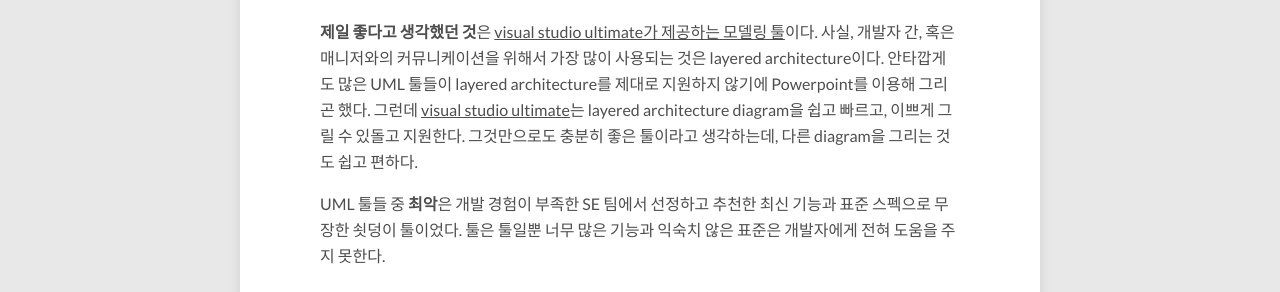
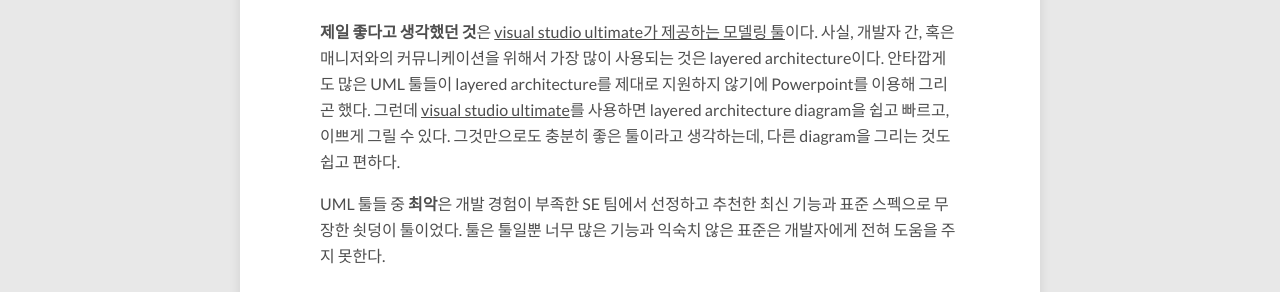
Before and after one commit to dakoo/dakoo.github.io, a Jekyll site: the page built from _posts/2015-07-21-free-sequence-diagram-editor.md, in a window 1280 px wide. Shown: the part 680-972 px from the top of the page. Built offline with Jekyll 4.4.1, drawn with Linux system fonts in a browser that asks for light colours; nearby versions of some CDN libraries; comment, search, counter and statistics services are not loaded.

Commit message:
Update 2015-07-21-free-sequence-diagram-editor.md

```diff
--- a/_posts/2015-07-21-free-sequence-diagram-editor.md
+++ b/_posts/2015-07-21-free-sequence-diagram-editor.md
@@ -14,7 +14,7 @@
 지금까지 많은 UML diagram 툴들을 써왔다. 소프트웨어 디자인을 잘하려면 모델링을 잘해야 한다고 생각해서 회사에서 제공하는 비싸고 전문적인 디자인 툴부터 가벼운 온라인 버전까지 많은 툴들을 프로젝트를 위해 사용해 보았다.
 개발 경력이 쌓여갈수록 툴에 대한 요구사항도 까다롭게 되어 툴들을 다양하게 써보았다.
 
-**제일 좋다고 생각했던 것**은 <u>visual studio ultimate가 제공하는 모델링 툴</u>이다. 사실, 개발자 간, 혹은 매니저와의 커뮤니케이션을 위해서 가장 많이 사용되는 것은 layered architecture이다. 안타깝게도 많은 UML 툴들이 layered architecture를 제대로 지원하지 않기에 Powerpoint를 이용해 그리곤 했다. 그런데 <u>visual studio ultimate</u>는 layered architecture diagram을 쉽고 빠르고, 이쁘게 그릴 수 있돌고 지원한다. 그것만으로도 충분히 좋은 툴이라고 생각하는데, 다른 diagram을 그리는 것도 쉽고 편하다.
+**제일 좋다고 생각했던 것**은 <u>visual studio ultimate가 제공하는 모델링 툴</u>이다. 사실, 개발자 간, 혹은 매니저와의 커뮤니케이션을 위해서 가장 많이 사용되는 것은 layered architecture이다. 안타깝게도 많은 UML 툴들이 layered architecture를 제대로 지원하지 않기에 Powerpoint를 이용해 그리곤 했다. 그런데 <u>visual studio ultimate</u>를 사용하면 layered architecture diagram을 쉽고 빠르고, 이쁘게 그릴 수 있다. 그것만으로도 충분히 좋은 툴이라고 생각하는데, 다른 diagram을 그리는 것도 쉽고 편하다.
 
 UML 툴들 중 **최악**은 개발 경험이 부족한 SE 팀에서 선정하고 추천한 최신 기능과 표준 스펙으로 무장한 쇳덩이 툴이었다. 툴은 툴일뿐 너무 많은 기능과 익숙치 않은 표준은 개발자에게 전혀 도움을 주지 못한다.
 
```
